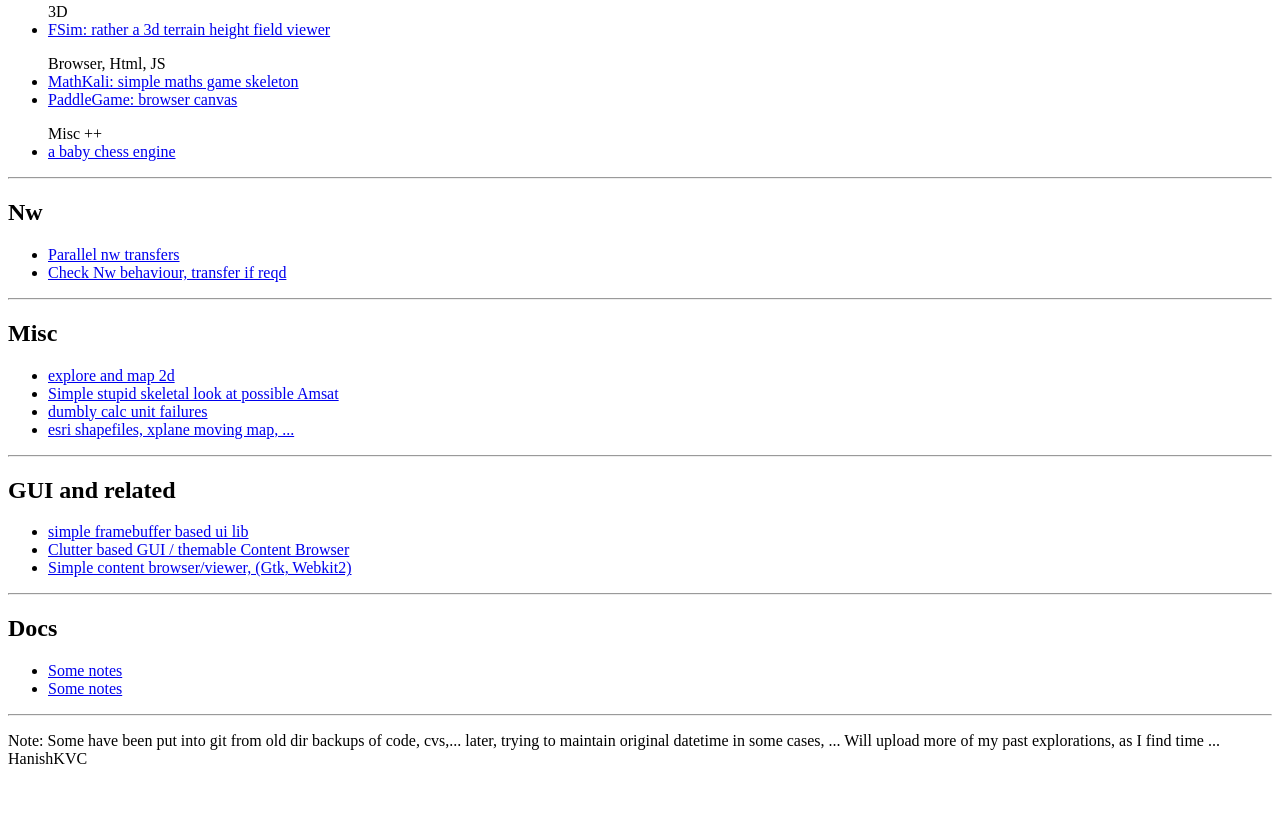
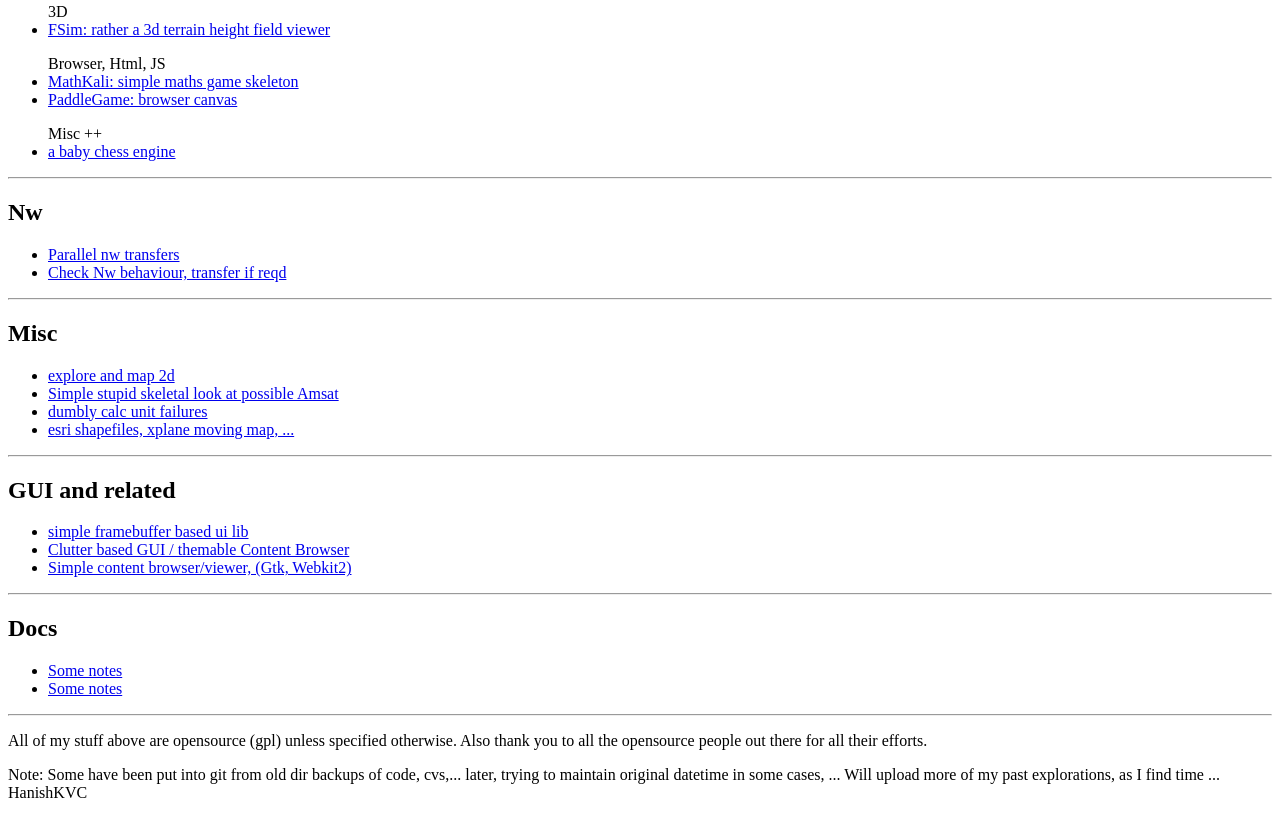
Before and after one commit to hanishkvc/hanishkvc.github.io, a plain HTML site: page index.html in a window 1280 px wide. Shown: the part 1991-2809 px from the top of the page. Before the commit the page ends 2775 px from the top, so only its background shows below. Drawn offline with Linux system fonts and the light colour scheme.

Commit message:
GPL, also A thank you note to all opensource people.

```diff
--- a/index.html
+++ b/index.html
@@ -192,6 +192,7 @@
     </section>
 
     <hr>
+    <p> All of my stuff above are opensource (gpl) unless specified otherwise. Also thank you to all the opensource people out there for all their efforts.
     <p> Note: Some have been put into git from old dir backups of code, cvs,... later, trying to maintain original datetime in some cases, ...
         Will upload more of my past explorations, as I find time ...
         HanishKVC
```
